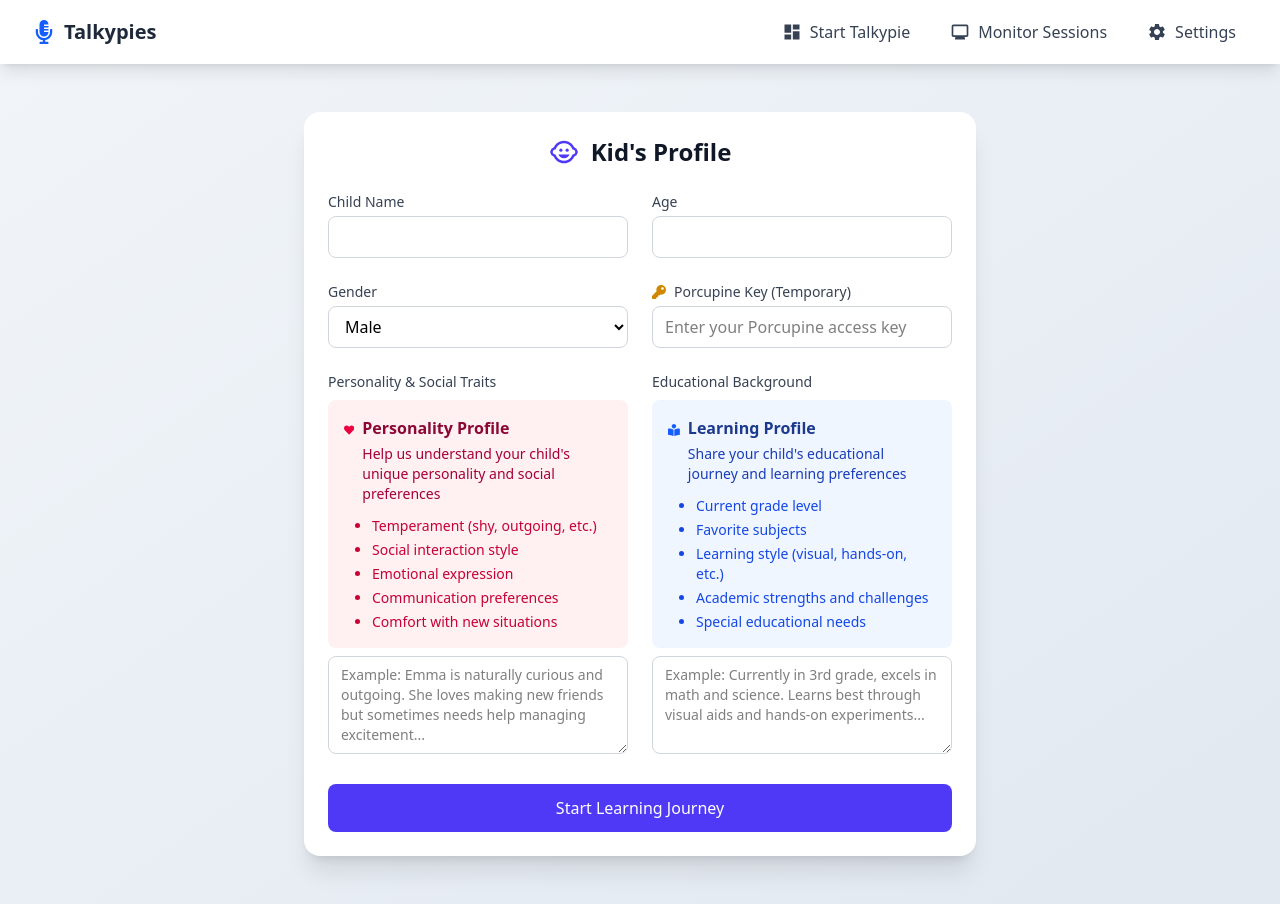
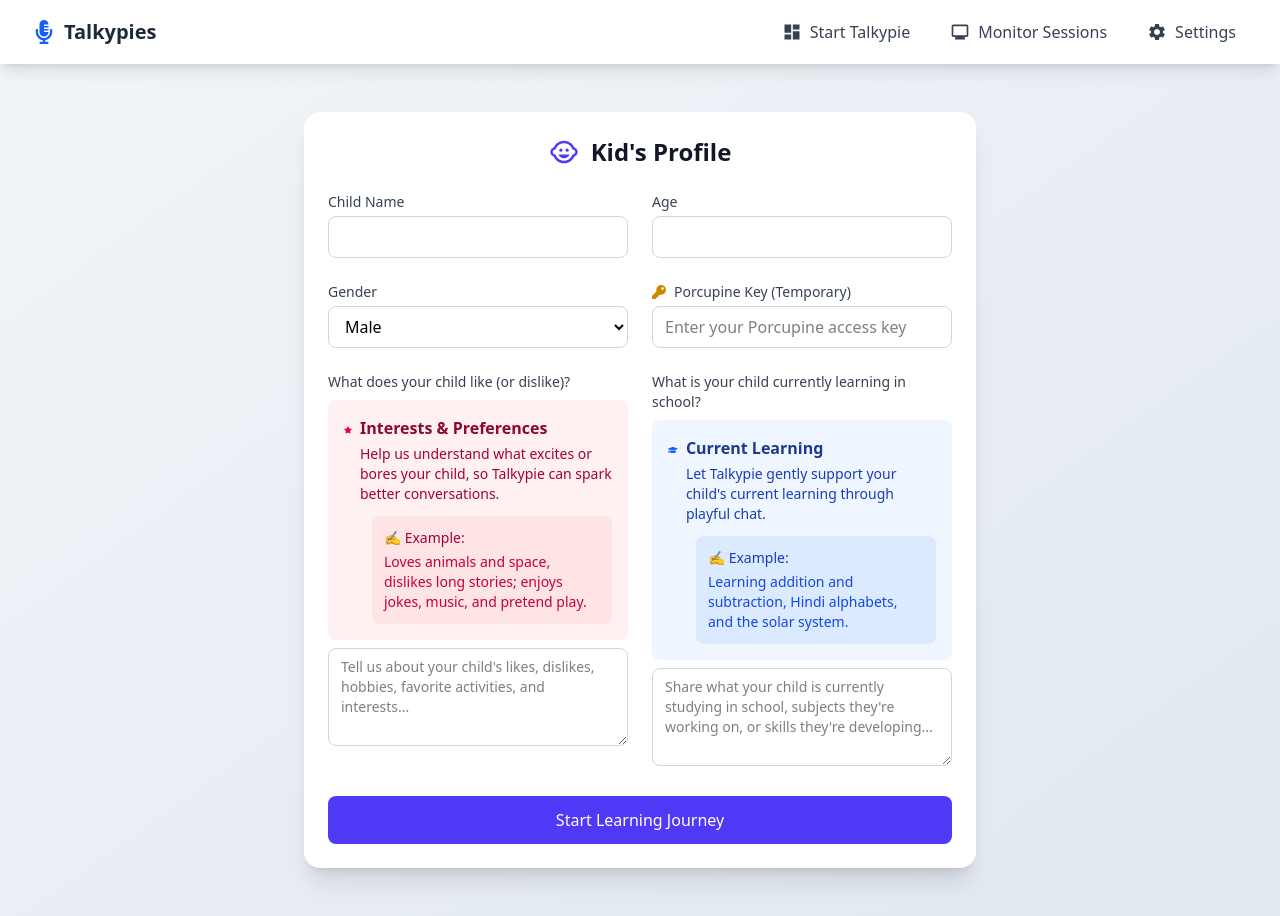
Before and after one commit to sumit-realtyai/Robotics_Voice_Assistant, a React (Vite) app: page /start in a window 1280 px wide. Built offline with nearby package versions, Linux system fonts and the light colour scheme.

Commit message:
Update Kids Profile with New Content Structure

```diff
--- a/src/StartTalkypie.jsx
+++ b/src/StartTalkypie.jsx
@@ -1,7 +1,7 @@
 import React, { useState } from "react";
 import { useNavigate } from "react-router-dom";
 import { MdChildCare, MdSchool } from "react-icons/md";
-import { FaBookReader, FaTheaterMasks, FaBrain, FaHeart, FaKey } from "react-icons/fa";
+import { FaBookReader, FaTheaterMasks, FaBrain, FaHeart, FaKey, FaStar, FaGraduationCap } from "react-icons/fa";
 
 export default function StartTalkypie() {
   const navigate = useNavigate();
@@ -9,8 +9,8 @@
     childName: "",
     age: "",
     gender: "male",
-    personality: "",
-    education: "",
+    interests: "",
+    currentLearning: "",
     porcupineKey: ""
   });
 
@@ -115,67 +115,65 @@
 
           <div className="grid grid-cols-1 md:grid-cols-2 gap-6">
             <div className="space-y-2">
-              <label htmlFor="personality" className="block text-sm font-medium text-gray-700">
-                Personality & Social Traits
+              <label htmlFor="interests" className="block text-sm font-medium text-gray-700">
+                What does your child like (or dislike)?
               </label>
               <div className="bg-rose-50 p-4 rounded-lg mb-2">
                 <div className="flex items-start gap-2 mb-3">
-                  <FaHeart className="text-rose-600 text-xl mt-1" />
+                  <FaStar className="text-rose-600 text-xl mt-1" />
                   <div>
-                    <h4 className="font-semibold text-rose-900 mb-1">Personality Profile</h4>
+                    <h4 className="font-semibold text-rose-900 mb-1">Interests & Preferences</h4>
                     <p className="text-sm text-rose-800">
-                      Help us understand your child's unique personality and social preferences
+                      Help us understand what excites or bores your child, so Talkypie can spark better conversations.
                     </p>
                   </div>
                 </div>
-                <ul className="text-sm text-rose-700 ml-7 list-disc space-y-1">
-                  <li>Temperament (shy, outgoing, etc.)</li>
-                  <li>Social interaction style</li>
-                  <li>Emotional expression</li>
-                  <li>Communication preferences</li>
-                  <li>Comfort with new situations</li>
-                </ul>
+                <div className="bg-rose-100 rounded-lg p-3 ml-7">
+                  <p className="text-sm text-rose-800 font-medium mb-1">✍ Example:</p>
+                  <p className="text-sm text-rose-700">
+                    Loves animals and space, dislikes long stories; enjoys jokes, music, and pretend play.
+                  </p>
+                </div>
               </div>
               <textarea
-                id="personality"
-                name="personality"
-                value={formData.personality}
+                id="interests"
+                name="interests"
+                value={formData.interests}
                 onChange={handleInputChange}
                 rows="4"
-                placeholder="Example: Emma is naturally curious and outgoing. She loves making new friends but sometimes needs help managing excitement..."
+                placeholder="Tell us about your child's likes, dislikes, hobbies, favorite activities, and interests..."
                 className="w-full px-3 py-2 border border-gray-300 rounded-lg focus:ring-2 focus:ring-indigo-500 focus:border-indigo-500 text-sm"
               />
             </div>
 
             <div className="space-y-2">
-              <label htmlFor="education" className="block text-sm font-medium text-gray-700">
-                Educational Background
+              <label htmlFor="currentLearning" className="block text-sm font-medium text-gray-700">
+                What is your child currently learning in school?
               </label>
               <div className="bg-blue-50 p-4 rounded-lg mb-2">
                 <div className="flex items-start gap-2 mb-3">
-                  <FaBookReader className="text-blue-600 text-xl mt-1" />
+                  <FaGraduationCap className="text-blue-600 text-xl mt-1" />
                   <div>
-                    <h4 className="font-semibold text-blue-900 mb-1">Learning Profile</h4>
+                    <h4 className="font-semibold text-blue-900 mb-1">Current Learning</h4>
                     <p className="text-sm text-blue-800">
-                      Share your child's educational journey and learning preferences
+                      Let Talkypie gently support your child's current learning through playful chat.
                     </p>
                   </div>
                 </div>
-                <ul className="text-sm text-blue-700 ml-7 list-disc space-y-1">
-                  <li>Current grade level</li>
-                  <li>Favorite subjects</li>
-                  <li>Learning style (visual, hands-on, etc.)</li>
-                  <li>Academic strengths and challenges</li>
-                  <li>Special educational needs</li>
-                </ul>
+                <div className="bg-blue-100 rounded-lg p-3 ml-7">
+                  <p className="text-sm text-blue-800 font-medium mb-1">✍ Example:</p>
+                  <p className="text-sm text-blue-700">
+                    Learning addition and subtraction, Hindi alphabets, and the solar system.
+                  </p>
+                </div>
               </div>
               <textarea
-                id="education"
-                name="education"
-                value={formData.education}
+                id="currentLearning"
+                name="currentLearning"
+                value={formData.currentLearning}
                 onChange={handleInputChange}
                 rows="4"
-                placeholder="Example: Currently in 3rd grade, excels in math and science. Learns best through visual aids and hands-on experiments..."
+                placeholder="Share what your child is currently studying in school, subjects they're working on, or skills they're developing..."
                 className="w-full px-3 py-2 border border-gray-300 rounded-lg focus:ring-2 focus:ring-indigo-500 focus:border-indigo-500 text-sm"
               />
             </div>
--- a/src/VoiceWidget.jsx
+++ b/src/VoiceWidget.jsx
@@ -16,8 +16,8 @@
   const [isAssistantOn, setIsAssistantOn] = useState(false);
   const [isLoading, setIsLoading] = useState(false);
   const [childName, setChildName] = useState(queryParams.get("childName") || "");
-  const [personality, setPersonality] = useState(queryParams.get("personality") || "");
-  const [education, setEducation] = useState(queryParams.get("education") || "");
+  const [interests, setInterests] = useState(queryParams.get("interests") || "");
+  const [currentLearning, setCurrentLearning] = useState(queryParams.get("currentLearning") || "");
   const [porcupineKey, setPorcupineKey] = useState(queryParams.get("porcupineKey") || "");
   const [isFormSubmitted, setIsFormSubmitted] = useState(queryParams.get("isFormSubmitted") === "true");
   const [wakeWordDetected, setWakeWordDetected] = useState(false);
@@ -140,13 +140,13 @@
   const createAssistant = async () => {
     if (!childName) return;
 
-    // Combine personality and education into customPrompt
+    // Combine interests and current learning into customPrompt
     const customPrompt = `
-      Personality & Social Traits:
-      ${personality}
+      Child's Interests & Preferences:
+      ${interests}
 
-      Educational Background:
-      ${education}
+      Current Learning in School:
+      ${currentLearning}
     `;
 
     const response = await axios.post("https://api-talkypies.vercel.app/vapi/create-assistant", {
```
